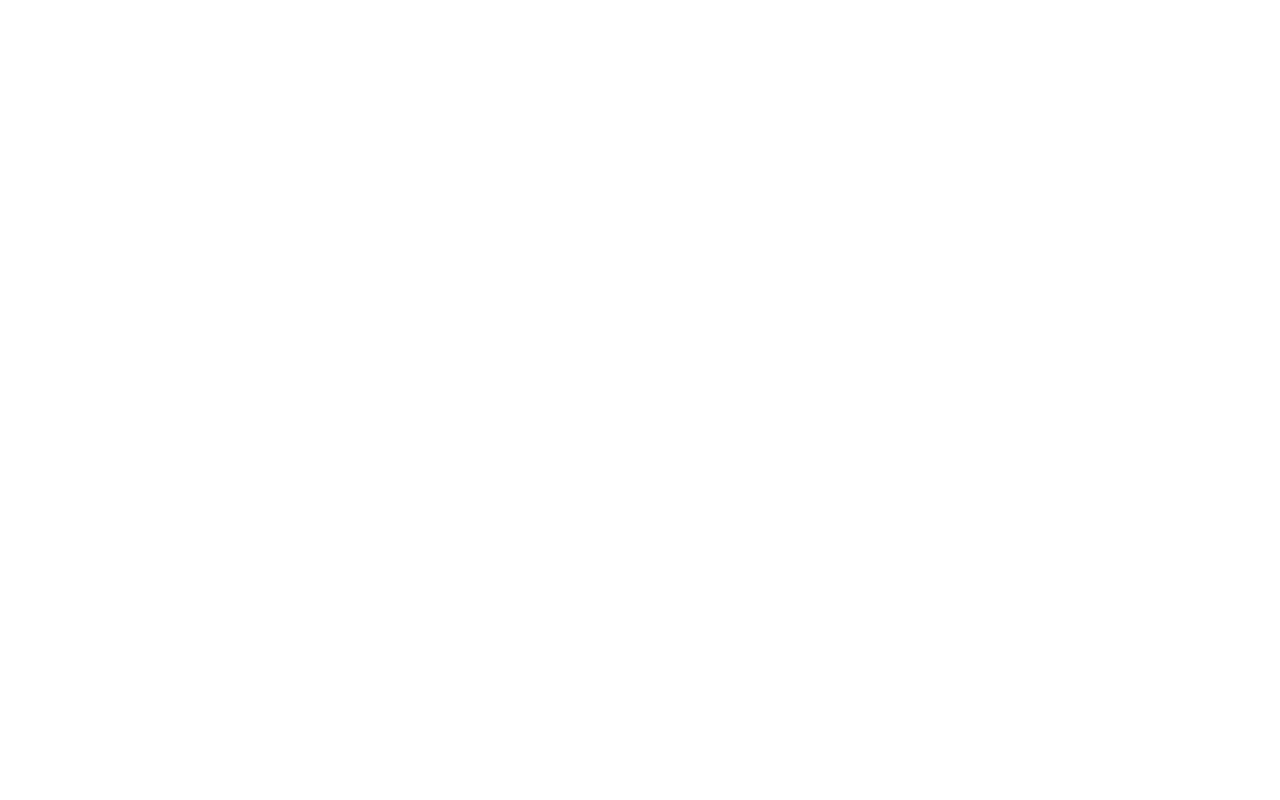
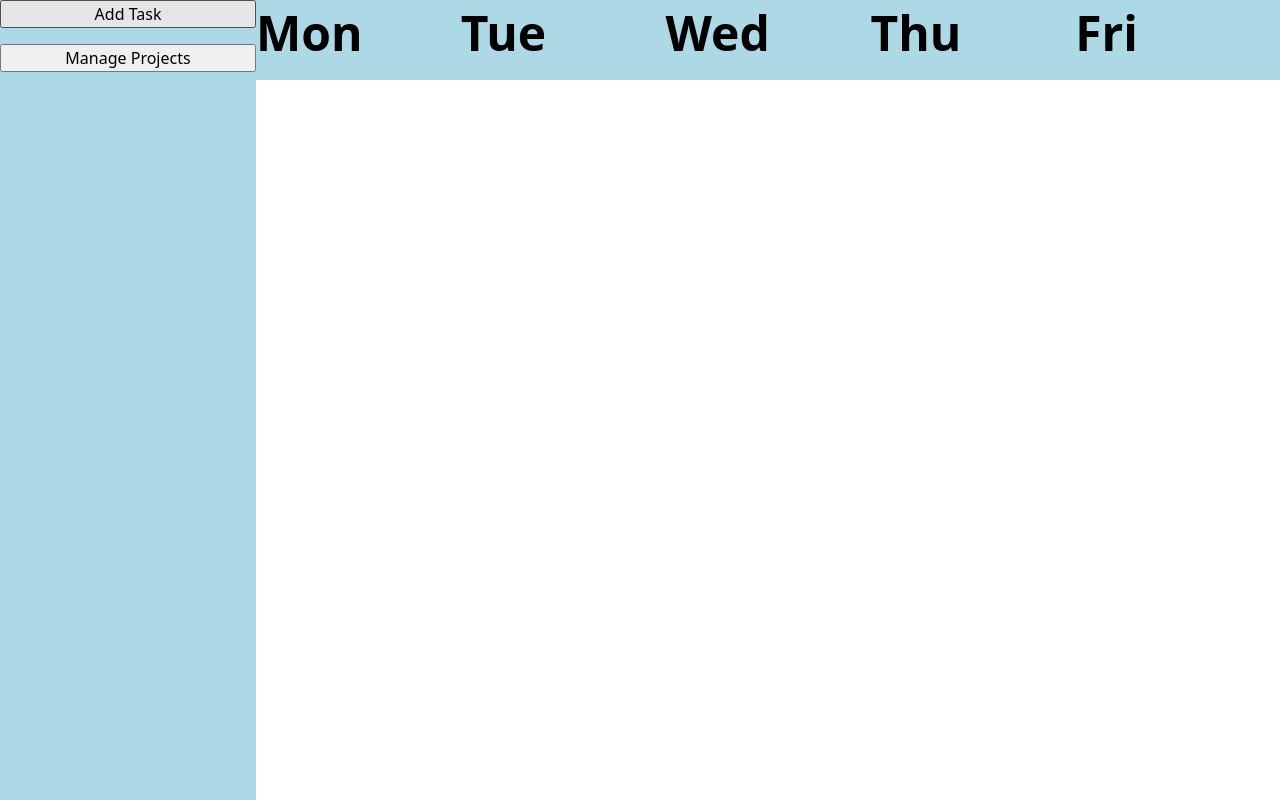
Before and after one commit to rgsmith27/odin-todo, a website built with webpack: page src/template.html in a window 1280 px wide. Built offline with nearby package versions, Linux system fonts and the light colour scheme.

Commit message:
create page structure and basic styling

```diff
--- a/src/styles.css
+++ b/src/styles.css
@@ -0,0 +1,54 @@
+* {
+    margin: 0;
+    box-sizing: border-box;
+    font-family: system-ui, -apple-system, BlinkMacSystemFont, 'Segoe UI', Roboto, Oxygen, Ubuntu, Cantarell, 'Open Sans', 'Helvetica Neue', sans-serif;
+    font-size: 16px;
+    color: black;
+}
+
+.container {
+    display: grid;
+    grid-template-columns: 1fr 4fr;
+    height: 100vh;
+    width: 100vw;
+}
+
+.sidebar {
+    grid-column: 1;
+    background-color: lightblue;
+    display: flex;
+    flex-direction: column;
+    gap: 16px;
+    font-size: 2rem;
+    font-weight: bold;
+}
+
+.content {
+    grid-column: 2;
+    display: grid;
+    grid-template-rows: 1fr 9fr;
+}
+
+.header {
+    grid-row: 1;
+    background-color: lightblue;
+    display: grid;
+    grid-template-columns: repeat(5, 1fr);
+    justify-content: space-evenly;
+}
+
+.weekday {
+    font-size: 3rem;
+    font-weight: bold;
+}
+
+.task-section {
+    display: grid;
+    grid-template-columns: repeat(5, 1fr);
+}
+
+.task-list {
+    display: flex;
+    flex-direction: column;
+    gap: 16px;
+}
--- a/src/template.html
+++ b/src/template.html
@@ -3,9 +3,40 @@
 <head>
     <meta charset="UTF-8">
     <meta name="viewport" content="width=device-width, initial-scale=1.0">
-    <title>Document</title>
+    <title>Odin To-Do List</title>
 </head>
 <body>
+   <div class = "container">
+        <div class = "sidebar">
+            <button class = "sidebar-button add-button">Add Task</button>
+            <button class = "sidebar-button projects-button">Manage Projects</button>
+        </div>
+        <div class = "content">
+            <div class = "header">
+                <div class = "weekday">Mon</div>
+                <div class = "weekday">Tue</div>
+                <div class = "weekday">Wed</div>
+                <div class = "weekday">Thu</div>
+                <div class = "weekday">Fri</div>
+            </div>
+            <div class = "task-section">
+                <div class = "task-list monday-tasks">
 
+                </div>
+                <div class = "task-list tuesday-tasks">
+
+                </div>
+                <div class = "task-list wednesday-tasks">
+
+                </div>
+                <div class = "task-list thursday-tasks">
+
+                </div>
+                <div class = "task-list friday-tasks">
+
+                </div>
+            </div>
+        </div>
+   </div>
 </body>
 </html>
--- a/webpack.common.js
+++ b/webpack.common.js
@@ -0,0 +1,33 @@
+// webpack.config.js
+const path = require("path");
+const HtmlWebpackPlugin = require("html-webpack-plugin");
+
+module.exports = {
+  entry: "./src/index.js",
+  output: {
+    filename: "main.js",
+    path: path.resolve(__dirname, "dist"),
+    clean: true,
+  },
+  plugins: [
+    new HtmlWebpackPlugin({
+      template: "./src/template.html",
+    }),
+  ],
+  module: {
+    rules: [
+      {
+        test: /\.css$/i,
+        use: ["style-loader", "css-loader"],
+      },
+      {
+        test: /\.html$/i,
+        loader: "html-loader",
+      },
+      {
+        test: /\.(png|svg|jpg|jpeg|gif)$/i,
+        type: "asset/resource",
+      },
+    ],
+  },
+};
--- a/webpack.config.js
+++ /dev/null
@@ -1,33 +0,0 @@
-// webpack.config.js
-const path = require("path");
-const HtmlWebpackPlugin = require("html-webpack-plugin");
-
-module.exports = {
-  entry: "./src/index.js",
-  output: {
-    filename: "main.js",
-    path: path.resolve(__dirname, "dist"),
-    clean: true,
-  },
-  plugins: [
-    new HtmlWebpackPlugin({
-      template: "./src/template.html",
-    }),
-  ],
-  module: {
-    rules: [
-      {
-        test: /\.css$/i,
-        use: ["style-loader", "css-loader"],
-      },
-      {
-        test: /\.html$/i,
-        loader: "html-loader",
-      },
-      {
-        test: /\.(png|svg|jpg|jpeg|gif)$/i,
-        type: "asset/resource",
-      },
-    ],
-  },
-};
```
Also changed, not shown: src/index.js (line endings or trailing spaces), 1 other file.
